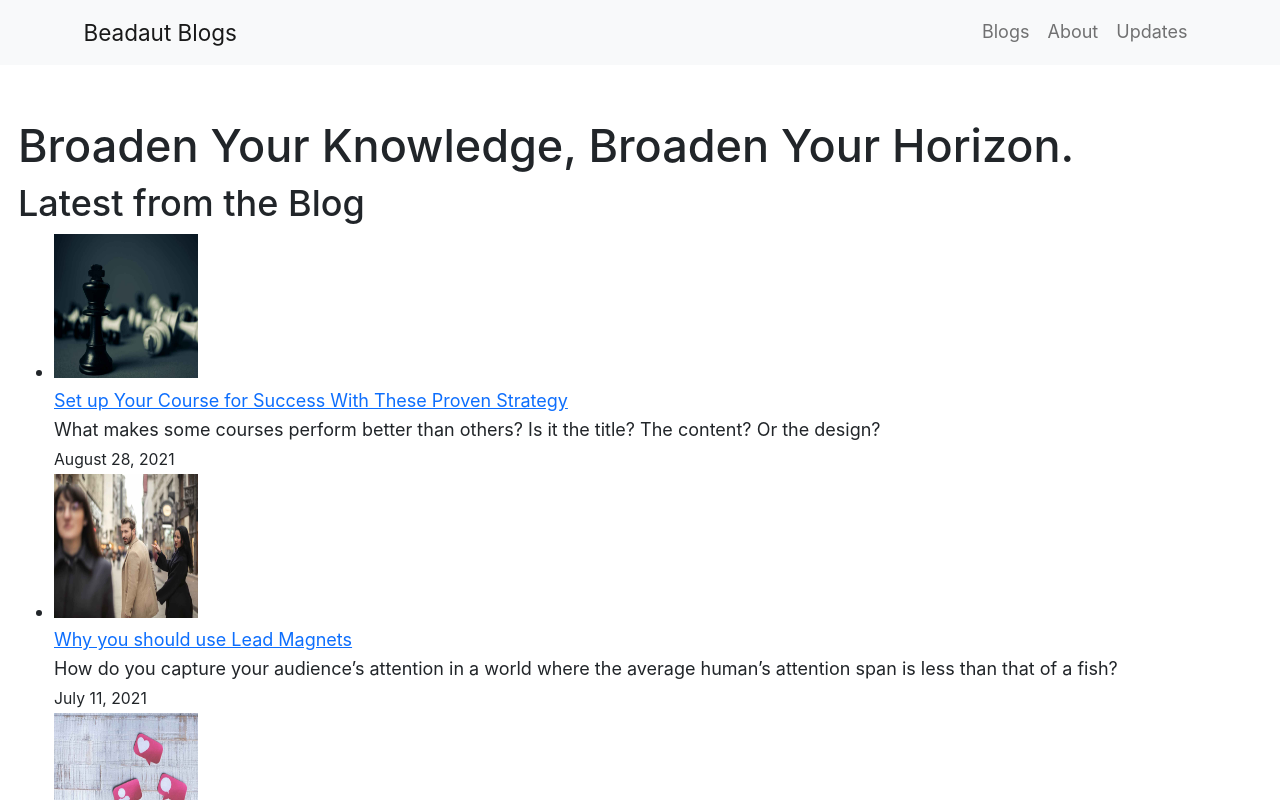
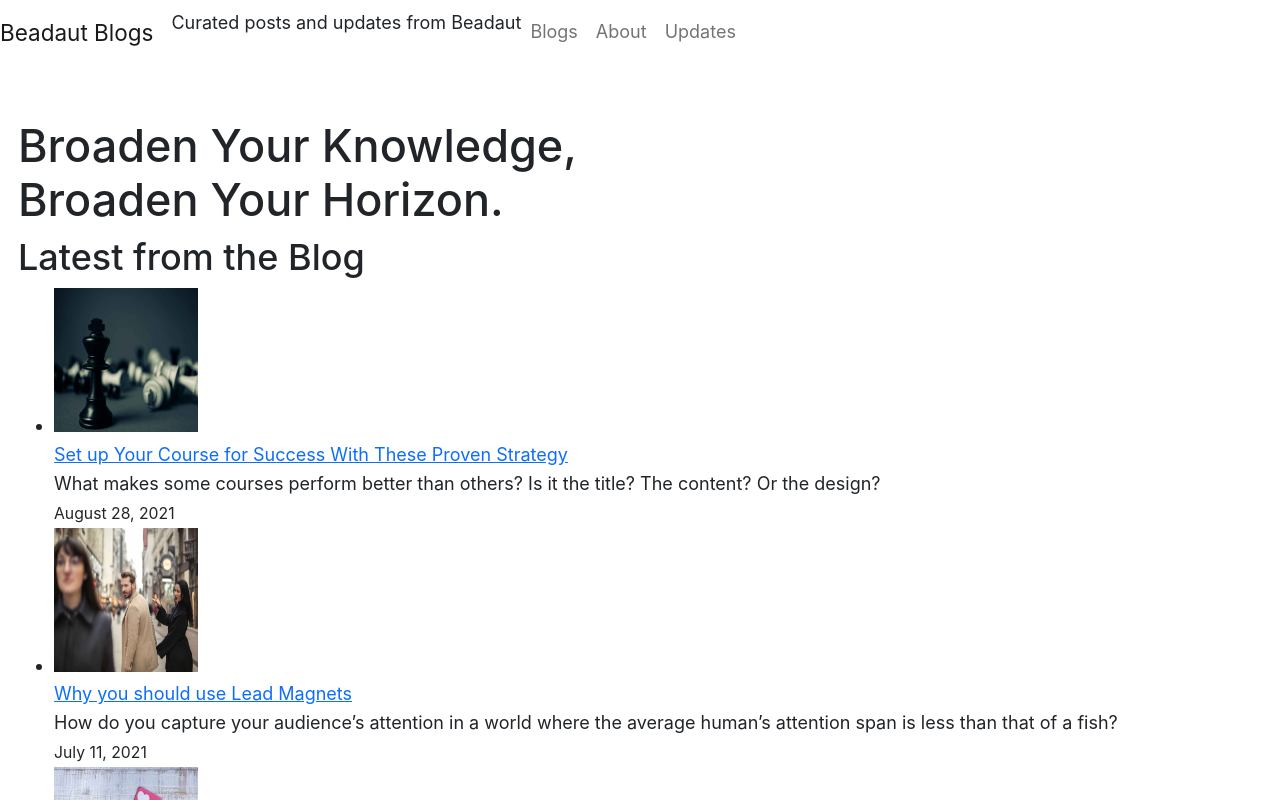
Before and after one commit to OpeDada/beadaut-blog, a Next.js app: page / in a window 1280 px wide. Shown: the top 800 px of the page. Built offline with nearby package versions, Linux system fonts and the light colour scheme.

Commit message:
working on navbar

```diff
--- a/components/header.js
+++ b/components/header.js
@@ -1,6 +1,5 @@
 import React, { Component } from 'react'
 import Link from 'next/link'
-import Container from 'react-bootstrap/Container'
 import Navbar from 'react-bootstrap/Navbar'
 import Nav from 'react-bootstrap/Nav'
 
@@ -8,9 +7,10 @@ export default class Header extends Component {
   render() {
     return (
       <div className="header-group">
-        <Navbar bg="light" expand="lg">
-          <Container>
-            <Navbar.Brand href="#home">Beadaut Blogs</Navbar.Brand>
+        <Navbar expand="lg">
+            <Navbar.Brand href="#home">Beadaut Blogs </Navbar.Brand>
+            <br />
+            <p>Curated posts and updates from Beadaut</p>
             <Navbar.Toggle aria-controls="basic-navbar-nav" />
             <Navbar.Collapse id="basic-navbar-nav">
               <Nav className="">
@@ -25,7 +25,6 @@ export default class Header extends Component {
                 </Link>
               </Nav>
             </Navbar.Collapse>
-          </Container>
         </Navbar>
     </div>
     )
--- a/pages/index.js
+++ b/pages/index.js
@@ -21,12 +21,15 @@ export default function Home({ allPostsData }) {
       <Head>
         <title>{siteTitle}</title>
       </Head>
-        <section>
-          <h1>Broaden Your Knowledge, Broaden Your Horizon. </h1>
+        <section className="banner">
+          <h1>
+          Broaden Your Knowledge,
+          <br /> Broaden Your Horizon.
+          </h1>
         </section>
-      <section className="">
-        <h2 className="">Latest from the Blog</h2>
-        <ul className="">
+        <section className="main-blog-list">
+          <h2 className="latest-blogs">Latest from the Blog</h2>
+            <ul className="blog-list">
               {allPostsData.map(({ id, date, title, intro, image }) => (
               <li className="" key={id}>
                 <Image
@@ -38,7 +41,6 @@ export default function Home({ allPostsData }) {
                 alt=""
                 />
                 <br />
-            {/* <img src={image} alt="" /> */}
                 <Link href={`/posts/${id}`}>
                   <a>{title}</a>
                 </Link>
```
Lines whose indentation alone changed are shown as unchanged.
